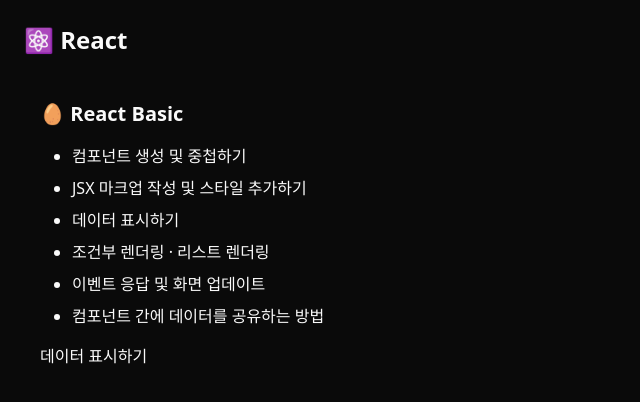
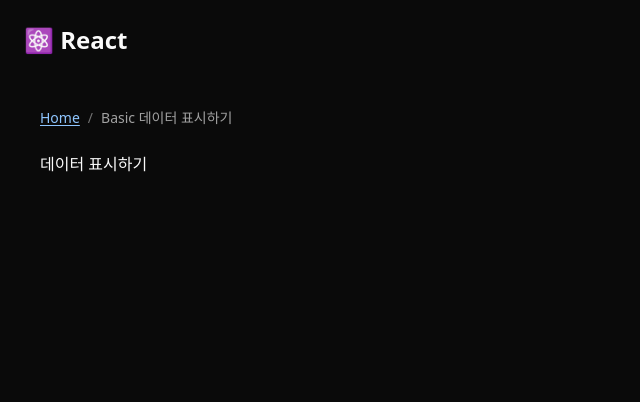
Before and after one commit to miloupark/react-basic, a React (Vite) app: page /data in a window 1280 px wide. Shown: the top 402 px of the page, without its empty margins (0-640 px from the left). Built offline with nearby package versions, Linux system fonts and the light colour scheme.

Commit message:
feat(breadcrumbs): implement breadcrumb navigation for inner pages

```diff
--- /dev/null
+++ b/src/components/Breadcrumbs.jsx
@@ -0,0 +1,52 @@
+import { NavLink, useLocation } from "react-router-dom";
+
+const LABELS = {
+  component: "Basic 컴포넌트 생성 및 중첩하기",
+  style: "Basic JSX 마크업 작성 및 스타일 추가하기",
+  data: "Basic 데이터 표시하기",
+  list: "Basic 조건부 렌더링 · 리스트 렌더링",
+  event: "Basic 이벤트 응답 및 화면 업데이트",
+  props: "Basic 컴포넌트 간에 데이터를 공유하는 방법",
+};
+
+export default function Breadcrumbs() {
+  const location = useLocation();
+  const pathname = typeof location?.pathname === "string" ? location.pathname : "";
+  const segments = pathname.split("/").filter(Boolean);
+
+  const crumbs = [
+    { to: "/", label: "Home" },
+    ...segments.map((seg, i) => {
+      const to = "/" + segments.slice(0, i + 1).join("/");
+      return { to, label: LABELS[seg] ?? seg };
+    }),
+  ];
+
+  return (
+    <nav aria-label="Breadcrumb" className="text-sm my-2">
+      <ol className="flex gap-2">
+        {crumbs.map((c, idx) => {
+          const isLast = idx === crumbs.length - 1;
+          return (
+            <li key={c.to} className="flex items-center gap-2">
+              <NavLink
+                to={c.to}
+                end
+                className={({ isActive }) =>
+                  isLast
+                    ? "text-neutral-400"
+                    : isActive
+                    ? "text-blue-400 font-semibold underline underline-offset-2"
+                    : "text-blue-300 hover:text-blue-400  underline underline-offset-2"
+                }
+              >
+                {c.label}
+              </NavLink>
+              {!isLast && <span className="text-neutral-500">/</span>}
+            </li>
+          );
+        })}
+      </ol>
+    </nav>
+  );
+}
--- a/src/layouts/BasicLayout.jsx
+++ b/src/layouts/BasicLayout.jsx
@@ -1,9 +1,15 @@
-import { Link, Outlet } from "react-router-dom";
+import { Link, Outlet, useLocation } from "react-router-dom";
+import Breadcrumbs from "../components/Breadcrumbs";
 
 export default function BasicLayout() {
+  const { pathname } = useLocation();
+  const isRoot = pathname === "/";
+
   return (
     <section>
-      <h2 className="text-xl font-semibold">🥚 React Basic</h2>
+      {isRoot && <h2 className="text-xl font-semibold">🥚 React Basic</h2>}
+
+      {isRoot ? (
         <ul className="grid list-disc pl-8 gap-2">
           <li>
             <Link to="/component">컴포넌트 생성 및 중첩하기</Link>
@@ -24,6 +30,9 @@
             <Link to="/props">컴포넌트 간에 데이터를 공유하는 방법</Link>
           </li>
         </ul>
+      ) : (
+        <Breadcrumbs />
+      )}
       <Outlet />
     </section>
   );
```
Also changed, not shown: 1 other file (tests, documents, lock files or other folders). Lines whose indentation alone changed are shown as unchanged.
